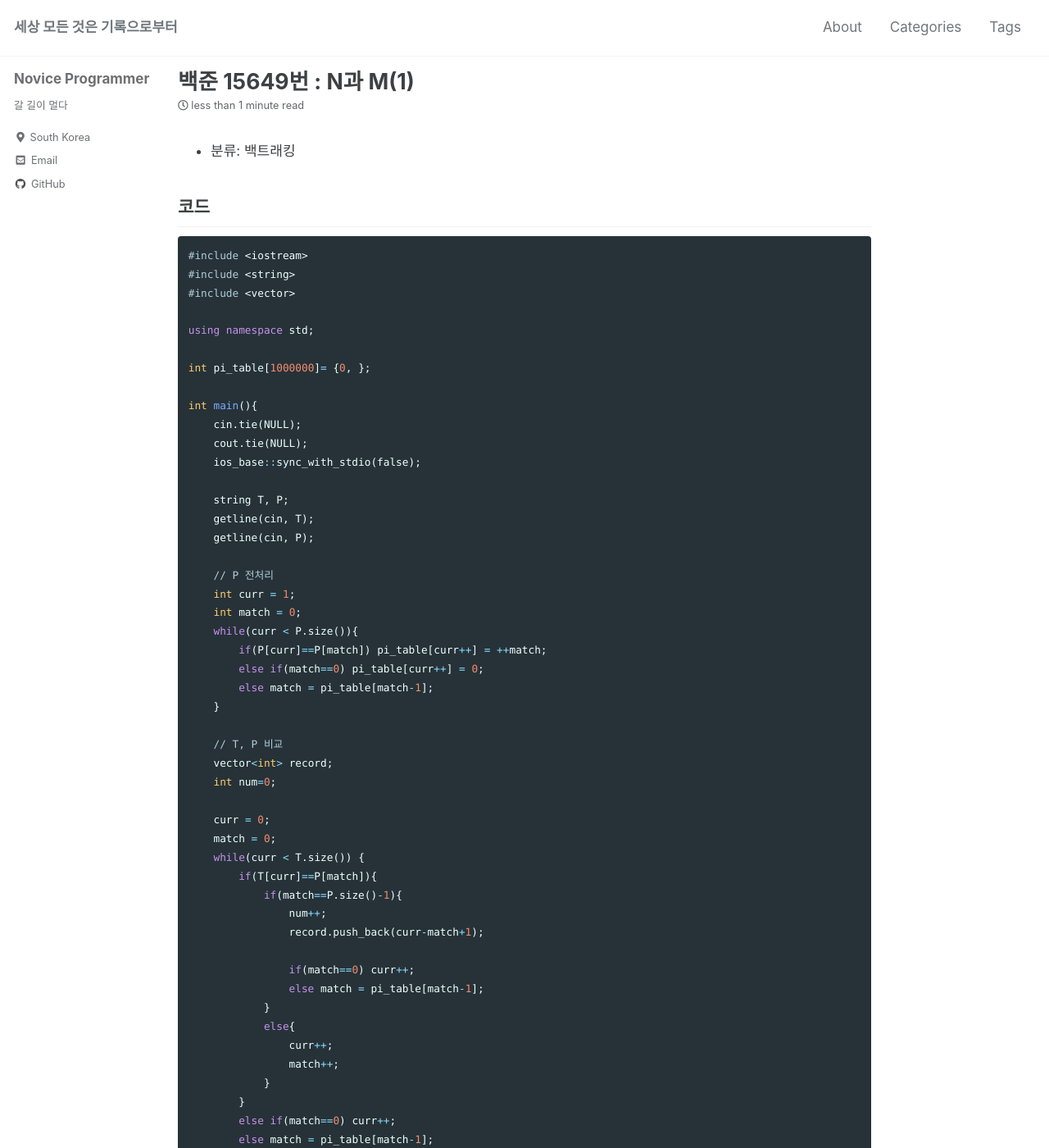
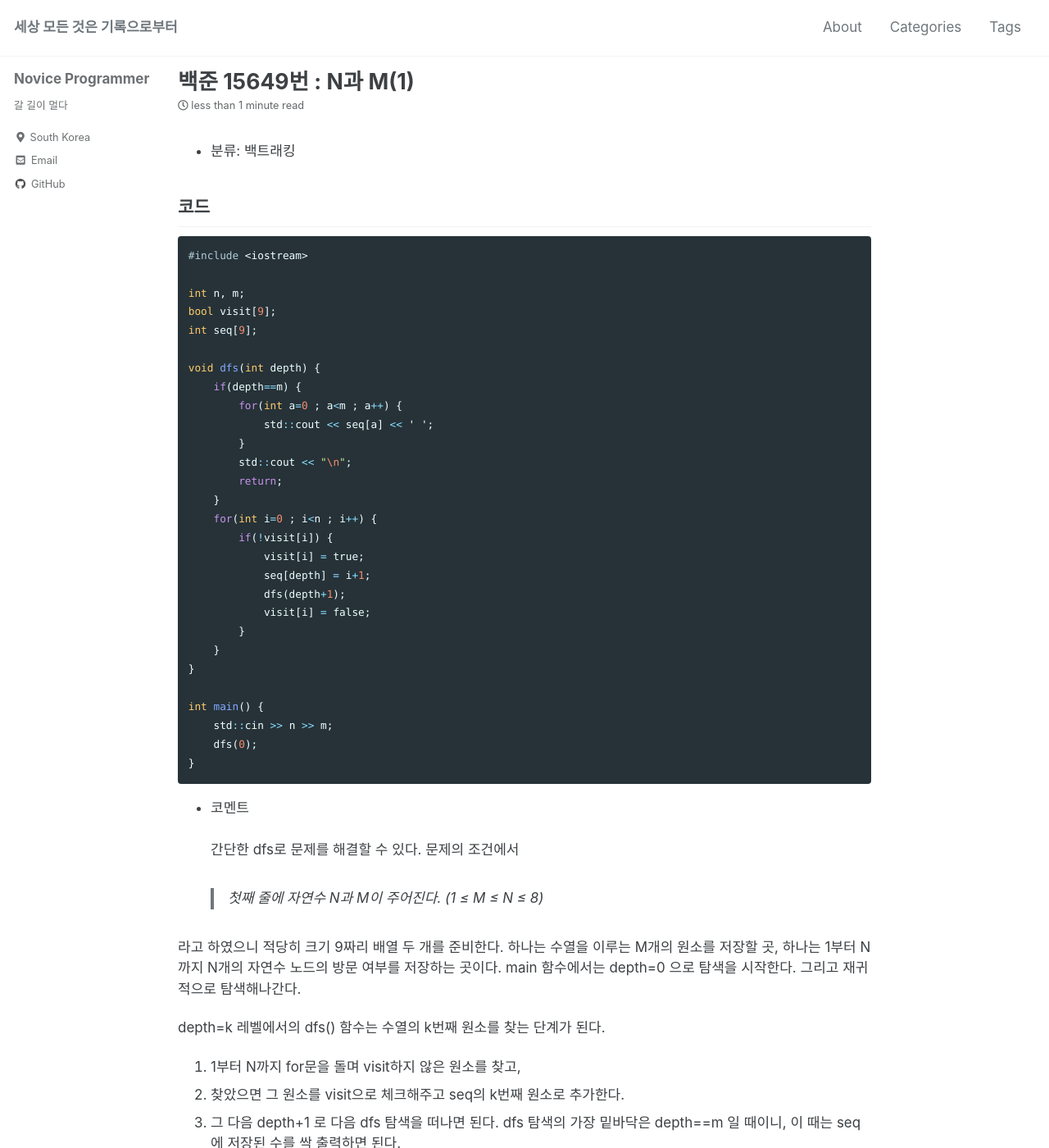
Before and after one commit to JuTaK97/JuTaK97.github.io, a Jekyll site: the page built from _posts/2022-02-07-baekjoon-15649.md, in a window 1280 px wide and 1400 px high. Shown: the whole window at 82% size. Built offline with Jekyll 4.4.1, drawn with Linux system fonts in a browser that asks for light colours; cached includes are drawn as plain includes; some of the changed text lies outside the part shown.

Commit message:
Update 2022-02-07-baekjoon-15649.md

````diff
--- a/_posts/2022-02-07-baekjoon-15649.md
+++ b/_posts/2022-02-07-baekjoon-15649.md
@@ -3,9 +3,8 @@ title : "백준 15649번 : N과 M(1)"
 categories :
   - PS
 tags :
-  - String
-  - KMP
-last_modified_at: 2022-03-14T23:59:00-05:00
+  - Backtracking
+last_modified_at: 2022-02-07T16:59:00-05:00
 ---
 
 - 분류: 백트래킹
@@ -13,58 +12,43 @@ last_modified_at: 2022-03-14T23:59:00-05:00
 ## 코드
 ```cpp
 #include <iostream>
-#include <string>
-#include <vector>
 
-using namespace std;
+int n, m;
+bool visit[9];
+int seq[9];
 
-int pi_table[1000000]= {0, };
-
-int main(){
-    cin.tie(NULL);
-    cout.tie(NULL);
-    ios_base::sync_with_stdio(false);
-
-    string T, P;
-    getline(cin, T);
-    getline(cin, P);
-
-    // P 전처리
-    int curr = 1;
-    int match = 0;
-    while(curr < P.size()){
-        if(P[curr]==P[match]) pi_table[curr++] = ++match;
-        else if(match==0) pi_table[curr++] = 0;
-        else match = pi_table[match-1];
+void dfs(int depth) {
+    if(depth==m) {
+        for(int a=0 ; a<m ; a++) {
+            std::cout << seq[a] << ' ';
+        }
+        std::cout << "\n";
+        return;
     }
-
-    // T, P 비교
-    vector<int> record;
-    int num=0;
-
-    curr = 0;
-    match = 0;
-    while(curr < T.size()) {
-        if(T[curr]==P[match]){
-            if(match==P.size()-1){
-                num++;
-                record.push_back(curr-match+1);
-
-                if(match==0) curr++;
-                else match = pi_table[match-1];
-            }
-            else{
-                curr++;
-                match++;
-            }
+    for(int i=0 ; i<n ; i++) {
+        if(!visit[i]) {
+            visit[i] = true;
+            seq[depth] = i+1;
+            dfs(depth+1);
+            visit[i] = false;
         }
-        else if(match==0) curr++;
-        else match = pi_table[match-1];
     }
-
-    cout << num << '\n';
-    for(auto r : record) cout << r << ' ';
 }
 
+int main() {
+    std::cin >> n >> m;
+    dfs(0);
+}
 ```
 - 코멘트<br /><br />
+간단한 dfs로 문제를 해결할 수 있다. 문제의 조건에서
+>첫째 줄에 자연수 N과 M이 주어진다. (1 ≤ M ≤ N ≤ 8)
+
+라고 하였으니 적당히 크기 9짜리 배열 두 개를 준비한다. 하나는 수열을 이루는 M개의 원소를 저장할 곳, 하나는 1부터 N까지 N개의 자연수 노드의 방문 여부를 저장하는 곳이다. main 함수에서는 depth=0 으로 탐색을 시작한다. 그리고 재귀적으로 탐색해나간다.
+
+depth=k 레벨에서의 dfs() 함수는 수열의 k번째 원소를 찾는 단계가 된다.
+
+1. 1부터 N까지 for문을 돌며 visit하지 않은 원소를 찾고,
+2. 찾았으면 그 원소를 visit으로 체크해주고 seq의 k번째 원소로 추가한다.
+3. 그 다음 depth+1 로 다음 dfs 탐색을 떠나면 된다.
+dfs 탐색의 가장 밑바닥은 depth==m 일 때이니, 이 때는 seq에 저장된 수를 싹 출력하면 된다.
````
